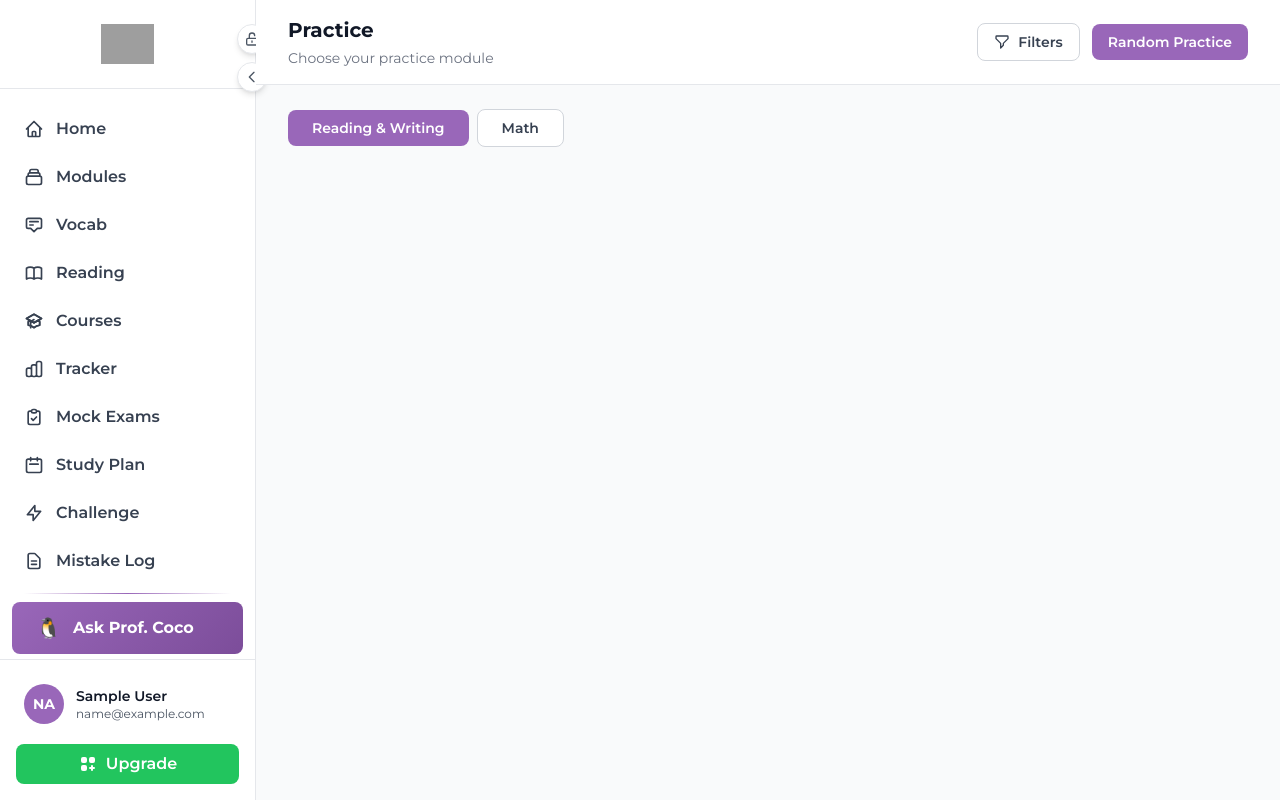
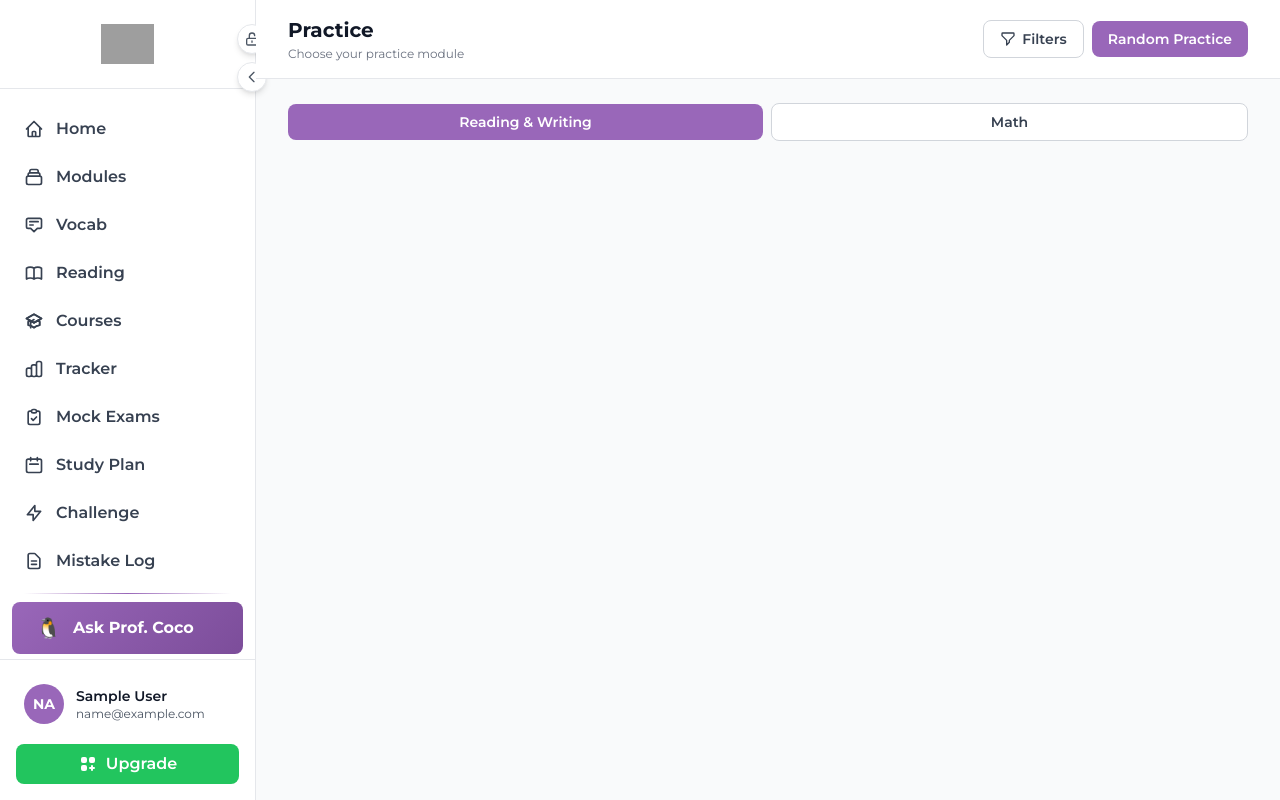
Before and after one commit to DSAT-School/cute_prep, a Django app: page /practice/modules/ in a window 1280 px wide. Run offline with Django 4.2, Linux system fonts and the light colour scheme; the visitor is signed in with stand-in values (Sample User, id 1); data that the repository does not hold is empty; some libraries are stand-ins or nearby versions; grey boxes are pictures that could not be loaded.

Commit message:
feat: Enhance practice modules with mastered questions count and improved UI

```diff
--- a/apps/practice/views.py
+++ b/apps/practice/views.py
@@ -89,12 +89,22 @@ def practice_modules_view(request):
             total_attempted = user_answers.count()
             correct_answers = user_answers.filter(is_correct=True).count()
 
+            # Get mastered questions count for this skill
+            mastered_count = MasteredQuestion.objects.filter(
+                user=request.user,
+                question__skill_code=skill['skill_code']
+            ).count()
+
             # Calculate accuracy and progress
             if total_attempted > 0:
                 accuracy = round((correct_answers / total_attempted) * 100, 1)
-                progress = min(round((total_attempted / skill['question_count']) * 100), 100)
             else:
                 accuracy = 0
+
+            # Progress is based on mastered questions
+            if skill['question_count'] > 0:
+                progress = min(round((mastered_count / skill['question_count']) * 100), 100)
+            else:
                 progress = 0
 
             # Get last active session for this specific skill
@@ -117,6 +127,7 @@ def practice_modules_view(request):
             skill_dict = dict(skill)
             skill_dict['total_attempted'] = total_attempted
             skill_dict['correct_answers'] = correct_answers
+            skill_dict['mastered_count'] = mastered_count
             skill_dict['accuracy'] = accuracy
             skill_dict['progress'] = progress
             skill_dict['last_session'] = last_skill_session
--- a/templates/practice/modules.html
+++ b/templates/practice/modules.html
@@ -7,21 +7,22 @@
 <div class="min-h-screen bg-gray-50">
     <!-- Header -->
     <div class="bg-white border-b border-gray-200 sticky top-0 z-10">
-        <div class="max-w-7xl mx-auto px-4 sm:px-6 lg:px-8 py-4">
-            <div class="flex flex-col sm:flex-row items-start sm:items-center justify-between gap-4">
-                <div>
-                    <h1 class="text-lg sm:text-xl font-bold text-gray-900">Practice</h1>
-                    <p class="text-xs sm:text-sm text-gray-500 mt-1">Choose your practice module</p>
+        <div class="max-w-7xl mx-auto px-3 sm:px-6 lg:px-8 py-3 sm:py-4">
+            <div class="flex items-center justify-between gap-2">
+                <div class="flex-1 min-w-0">
+                    <h1 class="text-base sm:text-xl font-bold text-gray-900">Practice</h1>
+                    <p class="text-xs text-gray-500 mt-0.5 hidden sm:block">Choose your practice module</p>
                 </div>
-                <div class="flex items-center gap-2 sm:gap-3 w-full sm:w-auto">
-                    <button id="filterBtn" class="flex items-center gap-2 px-3 sm:px-4 py-2 text-xs sm:text-sm font-semibold text-gray-700 bg-white border border-gray-300 rounded-lg hover:bg-gray-50 flex-1 sm:flex-none justify-center">
+                <div class="flex items-center gap-2">
+                    <button id="filterBtn" class="flex items-center gap-1.5 px-2.5 sm:px-4 py-2 text-xs sm:text-sm font-semibold text-gray-700 bg-white border border-gray-300 rounded-lg hover:bg-gray-50">
                         <svg class="w-4 h-4" fill="none" stroke="currentColor" viewBox="0 0 24 24">
                             <path stroke-linecap="round" stroke-linejoin="round" stroke-width="2" d="M3 4a1 1 0 011-1h16a1 1 0 011 1v2.586a1 1 0 01-.293.707l-6.414 6.414a1 1 0 00-.293.707V17l-4 4v-6.586a1 1 0 00-.293-.707L3.293 7.293A1 1 0 013 6.586V4z"></path>
                         </svg>
                         <span class="hidden sm:inline">Filters</span>
                     </button>
-                    <a href="{% url 'practice:practice' %}" class="px-3 sm:px-4 py-2 text-xs sm:text-sm font-semibold text-white bg-primary rounded-lg hover:bg-purple-700 flex-1 sm:flex-none text-center whitespace-nowrap">
-                        Random Practice
+                    <a href="{% url 'practice:practice' %}" class="px-2.5 sm:px-4 py-2 text-xs sm:text-sm font-semibold text-white bg-primary rounded-lg hover:bg-purple-700 whitespace-nowrap">
+                        <span class="hidden sm:inline">Random Practice</span>
+                        <span class="sm:hidden">Random</span>
                     </a>
                 </div>
             </div>
@@ -92,139 +93,117 @@
     <div class="max-w-7xl mx-auto px-4 sm:px-6 lg:px-8 py-4 sm:py-6">
         <!-- Resume Last Session Card -->
         {% if last_session %}
-        <div class="bg-gradient-to-r from-primary to-purple-600 rounded-lg p-4 sm:p-6 mb-4 sm:mb-6 text-white shadow-lg">
-            <div class="flex flex-col sm:flex-row items-start sm:items-center gap-4">
-                <div class="flex-1 w-full">
-                    <div class="flex items-center gap-2 mb-3">
-                        <svg class="w-5 h-5 flex-shrink-0" fill="none" stroke="currentColor" viewBox="0 0 24 24">
+        <div class="bg-gradient-to-r from-primary to-purple-600 rounded-lg p-3 sm:p-5 mb-3 sm:mb-6 text-white shadow-lg">
+            <div class="flex items-start gap-3">
+                <div class="flex-1 min-w-0">
+                    <div class="flex items-center gap-2 mb-2">
+                        <svg class="w-4 h-4 sm:w-5 sm:h-5 flex-shrink-0" fill="none" stroke="currentColor" viewBox="0 0 24 24">
                             <path stroke-linecap="round" stroke-linejoin="round" stroke-width="2" d="M12 8v4l3 3m6-3a9 9 0 11-18 0 9 9 0 0118 0z"></path>
                         </svg>
-                        <h3 class="text-base sm:text-lg font-bold">Resume Last Session</h3>
+                        <h3 class="text-sm sm:text-base font-bold">Resume Session</h3>
                     </div>
-                    <div class="text-xs sm:text-sm opacity-90 space-y-1.5">
-                        <p class="flex flex-wrap items-center gap-x-2">
-                            <span><strong>Domain:</strong> {{ last_session.domain_name }}</span>
-                            <span class="hidden sm:inline">•</span>
-                            <span><strong>Skill:</strong> {{ last_session.skill_name }}</span>
-                        </p>
-                        <p><strong>Progress:</strong> {{ last_session.answered_count }}/{{ last_session.total_questions }} questions</p>
-                        <p><strong>Started:</strong> {{ last_session.started_at|timesince }} ago</p>
+                    <div class="text-xs opacity-90 space-y-1">
+                        <p class="truncate"><strong>{{ last_session.domain_name }}</strong> • {{ last_session.skill_name }}</p>
+                        <p>{{ last_session.answered_count }}/{{ last_session.total_questions }} questions • {{ last_session.started_at|timesince }} ago</p>
                     </div>
                 </div>
-                <a href="{% url 'practice:resume_session' last_session.id %}" class="w-full sm:w-auto px-4 sm:px-6 py-2.5 sm:py-3 bg-white text-primary rounded-lg text-xs sm:text-sm font-semibold hover:bg-gray-100 transition-colors text-center whitespace-nowrap shadow-md">
-                    Continue Practice →
+                <a href="{% url 'practice:resume_session' last_session.id %}" class="flex-shrink-0 px-3 sm:px-5 py-2 sm:py-2.5 bg-white text-primary rounded-lg text-xs sm:text-sm font-semibold hover:bg-gray-100 transition-colors whitespace-nowrap">
+                    Continue →
                 </a>
             </div>
         </div>
         {% endif %}
 
         <!-- Category Tabs -->
-        <div class="flex items-center gap-2 mb-4 sm:mb-6 overflow-x-auto pb-2">
-            <button class="category-tab {% if subject == 'reading' %}active bg-primary text-white{% else %}bg-white text-gray-700 border border-gray-300{% endif %} px-4 sm:px-6 py-2 text-xs sm:text-sm font-semibold rounded-lg hover:bg-gray-50 whitespace-nowrap" data-category="reading">
+        <div class="flex items-center gap-2 mb-3 sm:mb-5">
+            <button class="category-tab flex-1 {% if subject == 'reading' %}active bg-primary text-white{% else %}bg-white text-gray-700 border border-gray-300{% endif %} px-3 sm:px-6 py-2 text-xs sm:text-sm font-semibold rounded-lg hover:bg-gray-50" data-category="reading">
                 Reading & Writing
             </button>
-            <button class="category-tab {% if subject == 'math' %}active bg-primary text-white{% else %}bg-white text-gray-700 border border-gray-300{% endif %} px-4 sm:px-6 py-2 text-xs sm:text-sm font-semibold rounded-lg hover:bg-gray-50 whitespace-nowrap" data-category="math">
+            <button class="category-tab flex-1 {% if subject == 'math' %}active bg-primary text-white{% else %}bg-white text-gray-700 border border-gray-300{% endif %} px-3 sm:px-6 py-2 text-xs sm:text-sm font-semibold rounded-lg hover:bg-gray-50" data-category="math">
                 Math
             </button>
         </div>
 
-        <!-- Domains Grid -->
-        <div class="grid grid-cols-1 md:grid-cols-2 lg:grid-cols-3 gap-4 sm:gap-6">
+        <!-- Domains Grid (Max 2 per row) -->
+        <div class="grid grid-cols-1 md:grid-cols-2 gap-4 sm:gap-6 max-w-full">
             {% for domain in domains %}
             {% with domain_skills=skills_by_domain|get_item:domain.domain_code %}
             {% with total_attempted=domain_skills|sum_attr:'total_attempted' total_correct=domain_skills|sum_attr:'correct_answers' domain_accuracy=domain_skills|calculate_domain_accuracy %}
-            <div class="domain-card bg-white rounded-lg border border-gray-200 p-4 hover:shadow-lg transition-all duration-200">
+            <div class="domain-card bg-white rounded-lg border border-gray-200 p-3 sm:p-5 hover:shadow-lg transition-all duration-200">
                 <!-- Domain Header -->
-                <div class="flex items-start justify-between mb-4 gap-2">
-                    <div class="flex items-center gap-2 sm:gap-3 flex-1 min-w-0">
-                        <div class="w-10 h-10 flex-shrink-0 rounded-lg bg-primary/10 flex items-center justify-center">
-                            <span class="text-sm sm:text-base font-bold text-primary">{{ domain.domain_code }}</span>
+                <div class="flex items-center justify-between mb-3 gap-2">
+                    <div class="flex items-center gap-2 flex-1 min-w-0">
+                        <div class="w-8 h-8 sm:w-10 sm:h-10 flex-shrink-0 rounded-lg bg-primary/10 flex items-center justify-center">
+                            <span class="text-xs sm:text-sm font-bold text-primary">{{ domain.domain_code }}</span>
                         </div>
                         <div class="min-w-0 flex-1">
                             <h3 class="text-sm sm:text-base font-bold text-gray-900 truncate">{{ domain.domain_name }}</h3>
-                            <div class="flex items-center gap-1.5 flex-wrap text-xs text-gray-500 mt-0.5">
+                            <div class="flex items-center gap-1.5 text-xs text-gray-500 mt-0.5">
                                 <span>{{ domain_skills|length }} topics</span>
                                 {% if total_attempted > 0 %}
                                     <span>•</span>
                                     <span class="font-semibold {% if domain_accuracy >= 80 %}text-green-600{% elif domain_accuracy >= 60 %}text-yellow-600{% else %}text-orange-600{% endif %}">
-                                        {{ domain_accuracy }}% accuracy
+                                        {{ domain_accuracy }}%
                                     </span>
                                 {% endif %}
                             </div>
                         </div>
                     </div>
-                    <button class="learn-btn flex-shrink-0 px-3 py-1.5 text-xs font-semibold text-primary border border-primary rounded-lg hover:bg-primary/5 transition-colors" onclick="startPractice('{{ domain.domain_code }}')">
+                    <button class="toggle-skills-btn flex-shrink-0 w-8 h-8 sm:hidden flex items-center justify-center text-gray-500 hover:bg-gray-100 rounded-lg transition-colors" data-domain="{{ domain.domain_code }}">
+                        <svg class="w-5 h-5 transform transition-transform" fill="none" stroke="currentColor" viewBox="0 0 24 24">
+                            <path stroke-linecap="round" stroke-linejoin="round" stroke-width="2" d="M19 9l-7 7-7-7"></path>
+                        </svg>
+                    </button>
+                    <button class="learn-btn hidden sm:flex flex-shrink-0 px-3 py-1.5 text-xs font-semibold text-primary border border-primary rounded-lg hover:bg-primary/5 transition-colors" onclick="startPractice('{{ domain.domain_code }}')">
                         Learn
                     </button>
                 </div>
 
                 <!-- Skills List -->
-                <div class="space-y-2 sm:space-y-3">
+                <div class="skills-container space-y-2 hidden sm:block" data-domain="{{ domain.domain_code }}">
                     {% for skill in skills_by_domain|get_item:domain.domain_code %}
-                    <div class="skill-item p-3 bg-gray-50 rounded-lg transition-colors">
-                        <div class="flex items-start sm:items-center justify-between gap-2 mb-2">
+                    <div class="skill-item p-2.5 sm:p-3 bg-gray-50 rounded-lg transition-colors">
+                        <!-- Skill Header -->
+                         <div class="flex items-center justify-between gap-2 mb-2">
                             <div class="flex-1 min-w-0">
-                                <h4 class="text-xs sm:text-sm font-semibold text-gray-900 mb-1 line-clamp-2">{{ skill.skill_name }}</h4>
-                                <div class="flex items-center gap-2 flex-wrap">
-                                    <p class="text-xs text-gray-500">{{ skill.question_count }} questions</p>
+                                <h4 class="text-xs sm:text-sm font-semibold text-gray-900 mb-1 line-clamp-1">{{ skill.skill_name }}</h4>
+                                <div class="flex items-center gap-1.5 text-xs text-gray-500">
+                                    <span>{{ skill.question_count }}Q</span>
                                     {% if skill.total_attempted > 0 %}
-                                        <span class="text-xs text-gray-400">•</span>
-                                        <p class="text-xs text-gray-500">{{ skill.total_attempted }} attempted</p>
-                                        {% if skill.accuracy > 0 %}
-                                            <span class="text-xs text-gray-400">•</span>
-                                            <p class="text-xs font-semibold {% if skill.accuracy >= 80 %}text-green-600{% elif skill.accuracy >= 60 %}text-yellow-600{% else %}text-orange-600{% endif %}">
-                                                {{ skill.accuracy }}% accuracy
-                                            </p>
-                                        {% endif %}
+                                        <span>•</span>
+                                        <span class="font-semibold {% if skill.accuracy >= 80 %}text-green-600{% elif skill.accuracy >= 60 %}text-yellow-600{% else %}text-orange-600{% endif %}">
+                                            {{ skill.accuracy }}%
+                                        </span>
                                     {% endif %}
                                 </div>
-                                {% if skill.last_session %}
-                                <div class="mt-1">
-                                    <p class="text-xs text-blue-600 font-medium flex items-center gap-1">
-                                        <svg class="w-3 h-3" fill="none" stroke="currentColor" viewBox="0 0 24 24">
-                                            <path stroke-linecap="round" stroke-linejoin="round" stroke-width="2" d="M12 8v4l3 3m6-3a9 9 0 11-18 0 9 9 0 0118 0z"></path>
-                                        </svg>
-                                        Last practiced {{ skill.last_session.started_at|timesince }} ago
-                                    </p>
-                                </div>
-                                {% endif %}
                             </div>
                             <!-- Action Buttons -->
-                            <div class="flex-shrink-0 flex gap-2">
+                            <div class="flex-shrink-0 flex gap-1.5 sm:gap-2">
                                 {% if skill.total_attempted > 0 %}
-                                    <!-- Resume Button -->
-                                    <button onclick="resumeSkillPractice('{{ domain.domain_code }}', '{{ skill.skill_code }}')" class="px-2.5 sm:px-3 py-1 text-xs font-semibold text-white bg-primary rounded-lg hover:bg-purple-700 transition-colors">
+                                    <button onclick="resumeSkillPractice('{{ domain.domain_code }}', '{{ skill.skill_code }}')" class="px-2 sm:px-3 py-1 text-xs font-semibold text-white bg-primary rounded hover:bg-purple-700 transition-colors">
                                         Resume
                                     </button>
-                                    <!-- Start Over Button -->
-                                    <button onclick="startSkillPractice('{{ domain.domain_code }}', '{{ skill.skill_code }}')" class="px-2.5 sm:px-3 py-1 text-xs font-semibold text-primary bg-white border border-primary rounded-lg hover:bg-primary/5 transition-colors">
+                                    <button onclick="startSkillPractice('{{ domain.domain_code }}', '{{ skill.skill_code }}')" class="hidden sm:block px-3 py-1 text-xs font-semibold text-primary bg-white border border-primary rounded hover:bg-primary/5 transition-colors">
                                         Start Over
                                     </button>
                                 {% else %}
-                                    <!-- Start Button (First Time) -->
-                                    <button onclick="startSkillPractice('{{ domain.domain_code }}', '{{ skill.skill_code }}')" class="px-2.5 sm:px-3 py-1 text-xs font-semibold text-white bg-gray-600 rounded-lg hover:bg-gray-700 transition-colors">
+                                    <button onclick="startSkillPractice('{{ domain.domain_code }}', '{{ skill.skill_code }}')" class="px-2 sm:px-3 py-1 text-xs font-semibold text-white bg-gray-600 rounded hover:bg-gray-700 transition-colors">
                                         Start
                                     </button>
                                 {% endif %}
                             </div>
                         </div>
                         <!-- Progress Bar -->
-                        <div class="mt-2">
-                            <div class="w-full bg-gray-200 rounded-full h-1.5">
-                                <div class="{% if skill.accuracy >= 80 %}bg-green-600{% elif skill.accuracy >= 60 %}bg-yellow-500{% elif skill.accuracy > 0 %}bg-orange-500{% else %}bg-primary{% endif %} h-1.5 rounded-full transition-all" style="width: {{ skill.progress }}%"></div>
-                            </div>
-                            <div class="flex items-center justify-between mt-1">
-                                <span class="text-xs text-gray-500">
-                                    {% if skill.progress > 0 %}
-                                        {{ skill.correct_answers }}/{{ skill.total_attempted }} correct
-                                    {% else %}
-                                        Not started
-                                    {% endif %}
-                                </span>
-                                <span class="text-xs font-medium {% if skill.progress >= 100 %}text-green-600{% else %}text-gray-600{% endif %}">
-                                    {{ skill.progress }}%
-                                </span>
-                            </div>
+                        <div class="w-full bg-gray-200 rounded-full h-2 sm:h-2.5">
+                            <div class="{% if skill.progress >= 80 %}bg-green-600{% elif skill.progress >= 60 %}bg-yellow-500{% elif skill.progress >= 40 %}bg-orange-500{% else %}bg-primary{% endif %} h-2 sm:h-2.5 rounded-full transition-all" style="width: {{ skill.progress }}%"></div>
+                        </div>
+                        <div class="flex items-center justify-between mt-1.5">
+                            <span class="text-xs text-gray-600 font-medium">
+                                {{ skill.mastered_count }}/{{ skill.question_count }} mastered
+                            </span>
+                            <span class="text-xs font-bold {% if skill.progress >= 100 %}text-green-600{% elif skill.progress >= 80 %}text-green-600{% elif skill.progress >= 60 %}text-yellow-600{% elif skill.progress >= 40 %}text-orange-600{% else %}text-gray-700{% endif %}">
+                                {{ skill.progress }}%
+                            </span>
                         </div>
                     </div>
                     {% endfor %}
@@ -272,6 +251,21 @@ document.addEventListener('DOMContentLoaded', function() {
 document.getElementById('filterBtn').addEventListener('click', function() {
     const panel = document.getElementById('filterPanel');
     panel.classList.toggle('hidden');
+});
+
+// Toggle skills on mobile
+document.querySelectorAll('.toggle-skills-btn').forEach(btn => {
+    btn.addEventListener('click', function() {
+        const domainCode = this.dataset.domain;
+        const skillsContainer = document.querySelector(`.skills-container[data-domain="${domainCode}"]`);
+        const svg = this.querySelector('svg');
+
+        if (skillsContainer) {
+            skillsContainer.classList.toggle('hidden');
+            skillsContainer.classList.toggle('sm:block');
+            svg.classList.toggle('rotate-180');
+        }
+    });
 });
 
 // Category tabs
@@ -408,15 +402,69 @@ function resumeSkillPractice(domainCode, skillCode) {
     }
 }
 
-/* Better card spacing on very small screens */
-@media (max-width: 375px) {
+/* Ensure symmetric cards with equal heights */
+.domain-card {
+    display: flex;
+    flex-direction: column;
+    height: 100%;
+}
+
+/* Force maximum 2 columns in grid */
+@media (min-width: 768px) {
+    .grid.md\:grid-cols-2 {
+        grid-template-columns: repeat(2, minmax(0, 1fr)) !important;
+    }
+
     .domain-card {
-        padding: 0.75rem;
+        min-height: 350px;
+    }
+}
+
+/* Mobile optimizations */
+@media (max-width: 767px) {
+    /* Hide skills list by default on mobile */
+    .skills-container {
+        display: none;
+    }
+
+    .skills-container.sm\:block {
+        display: block !important;
+    }
+
+    /* Tighter spacing on mobile */
+    .domain-card {
+        padding: 0.75rem !important;
     }
 
     .skill-item {
-        padding: 0.625rem;
+        padding: 0.625rem !important;
     }
+
+    /* Better touch targets */
+    button {
+        min-height: 36px;
+    }
+
+    /* Compact text */
+    .line-clamp-1 {
+        display: -webkit-box;
+        -webkit-line-clamp: 1;
+        -webkit-box-orient: vertical;
+        overflow: hidden;
+    }
+}
+
+/* Smooth transitions */
+.toggle-skills-btn svg {
+    transition: transform 0.2s ease;
+}
+
+.toggle-skills-btn svg.rotate-180 {
+    transform: rotate(180deg);
+}
+
+.skills-container {
+    transition: all 0.2s ease;
 }
 </style>
 {% endblock %}
```
